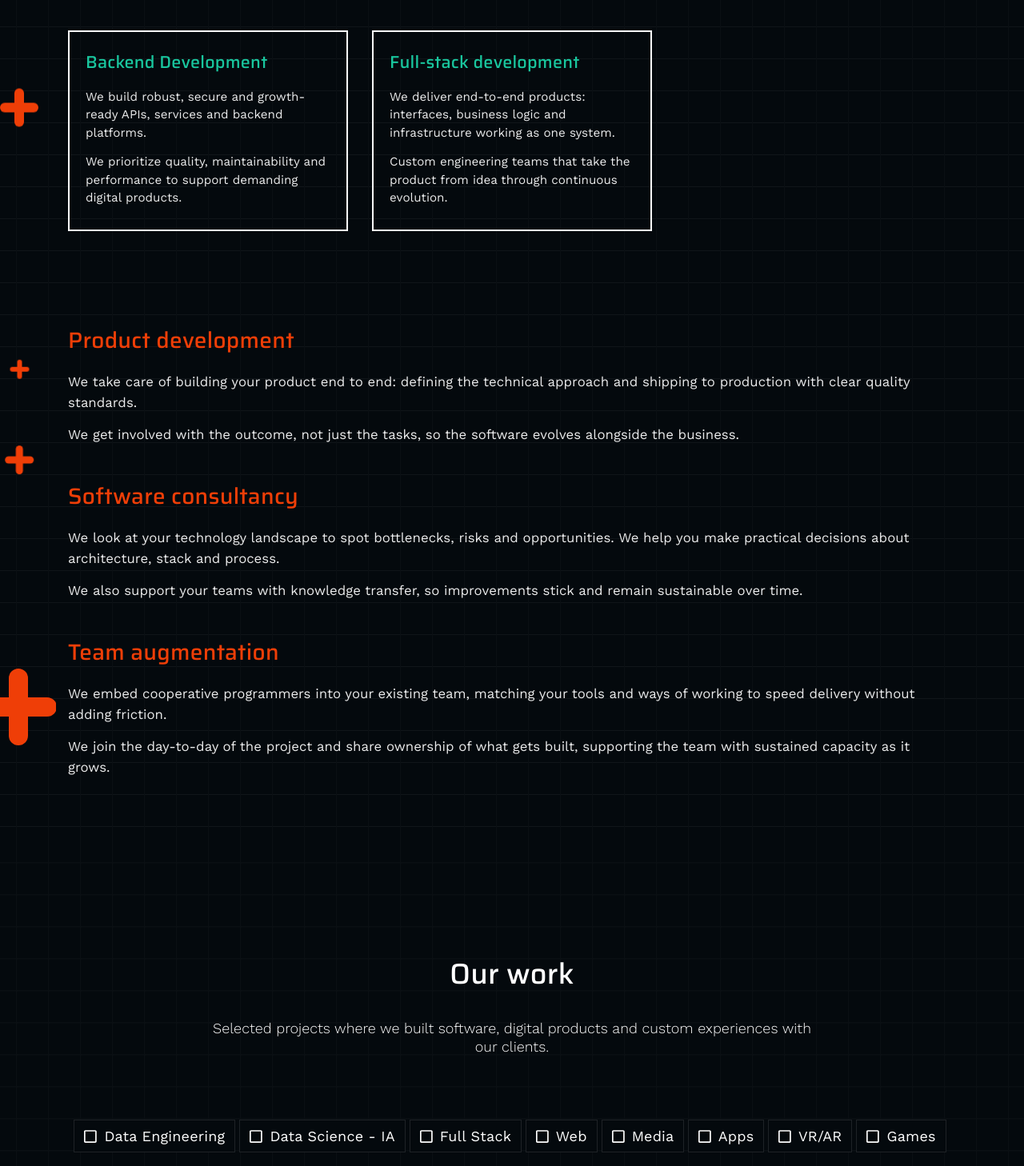
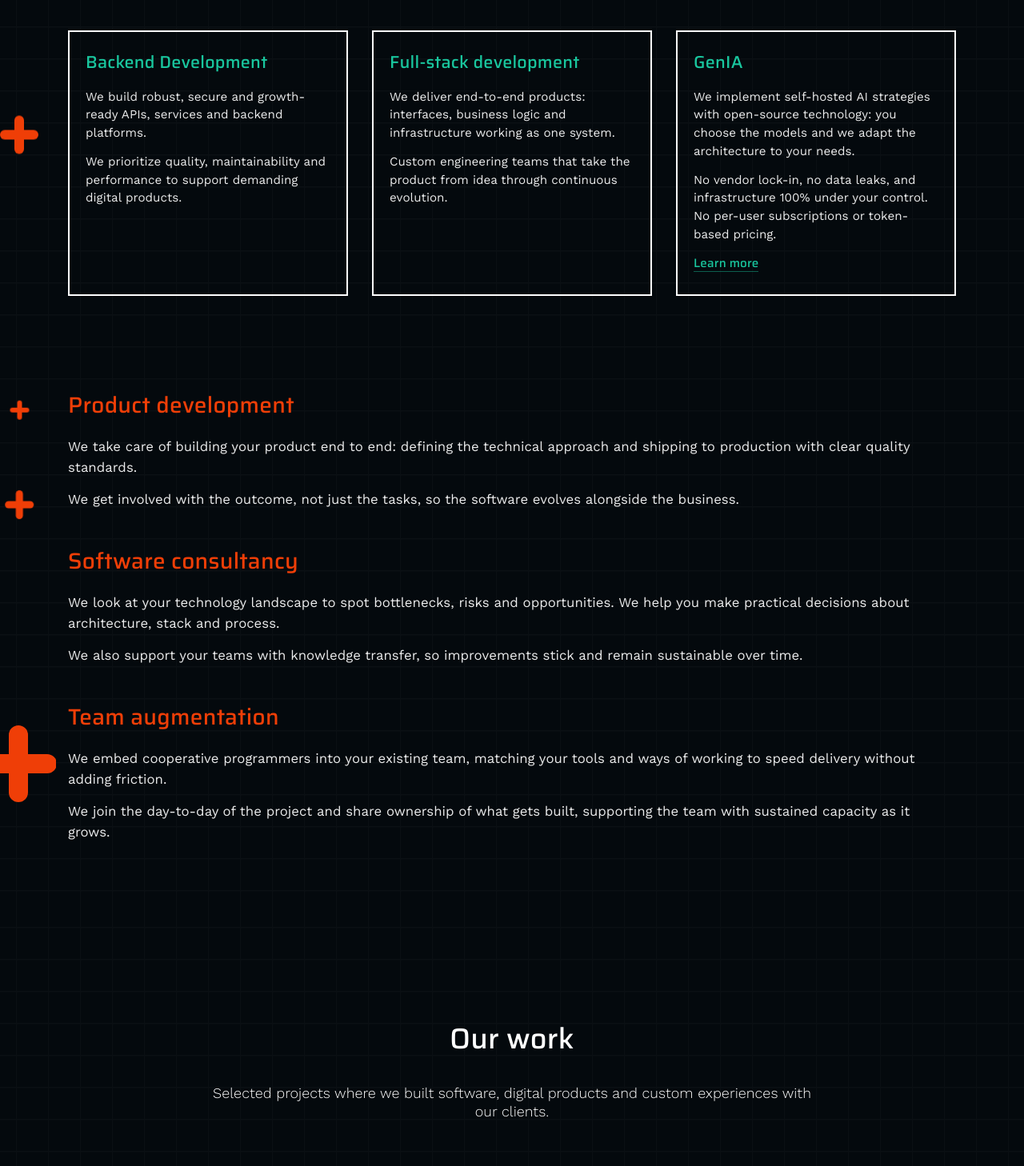
Before and after one commit to nayracoop/nayra-web, a Vue app: page /en in a window 1280 px wide. Shown: the part 2052-3510 px from the top of the page at 80% size. Built offline with nearby package versions, Linux system fonts and the light colour scheme.

Commit message:
Refactor portfolio

```diff
--- a/src/assets/scss/main.scss
+++ b/src/assets/scss/main.scss
@@ -726,8 +726,26 @@ h2 {
     opacity: 0.92;
 }
 
-.services .service-card p:last-child {
+.services .service-card p:last-of-type {
     margin-bottom: 0;
+}
+
+.services .service-link {
+    display: inline-block;
+    margin-top: 1em;
+    font-family: $heading-font;
+    font-size: 0.95em;
+    font-weight: 500;
+    letter-spacing: 0.01em;
+    color: $secondary-color;
+    border-bottom: 1px solid rgba(25, 198, 158, 0.45);
+    text-decoration: none;
+    transition: color 150ms ease-in-out, border-color 150ms ease-in-out;
+}
+
+.services .service-link:hover {
+    color: $primary-color;
+    border-bottom-color: $primary-color;
 }
 
 .services .engagement-models {
@@ -1438,20 +1456,43 @@ footer p span {
     display: block;
 }
 
-footer .facttic-logo,
-footer .patio-logo {
-    width: auto;
-    height: auto;
+footer .memberships {
+    text-align: center;
+}
+
+footer .memberships > span {
+    display: block;
+}
+
+footer .memberships .membership-logo {
+    display: inline-block;
     vertical-align: middle;
-}
-
-footer .facttic-logo {
-    max-height: 42px;
-}
-
-footer .patio-logo {
-    max-height: 42px;
-    margin-left: 3.5em;
+    color: $light-color;
+    fill: currentColor;
+    transition: color 200ms ease-in-out;
+    margin-top: 1.5em;
+}
+
+footer .memberships .membership-logo svg {
+    display: block;
+    width: auto !important;
+    fill: currentColor;
+}
+
+footer .memberships .facttic-logo {
+    margin-right: 2.5em;
+}
+
+footer .memberships .facttic-logo svg {
+    height: 38px;
+}
+
+footer .memberships .patio-logo svg {
+    height: 28px;
+}
+
+footer .memberships .membership-logo:hover {
+    color: $primary-color;
 }
 
 footer .data {
--- a/src/components/Portfolio.vue
+++ b/src/components/Portfolio.vue
@@ -21,7 +21,7 @@
               :projectURL="item.url"
               :sliderId="index"
               :role="item.role"
-              :description="item.description"
+              :description="projectDescription(item)"
               :technologies="item.technologies"
             />
           </b-col>
@@ -52,6 +52,7 @@ export default {
   data () {
     return {
       categories: {},
+      otherTags: ['web', 'media', 'apps', 'vr/ar', 'games', 'art', 'e-commerce', 'others'],
       portfolio: [
         {
           title: 'Betterez',
@@ -63,9 +64,7 @@ export default {
           title: 'Universidad de San Andrés',
           gallery: [ 'udesa-1.jpg' ],
           role: 'Data Engineer / Data Architect',
-          description: [
-            'Implementación de un data hub universitario para agilizar el reporting y optimizar la gestión de datos.'
-          ],
+          projectKey: 'udesa',
           technologies: [ 'Apache Airflow', 'Airbyte', 'PostgreSQL' ],
           tags: [ 'ingenieria de datos' ]
         },
@@ -73,9 +72,7 @@ export default {
           title: 'The Mad Fox',
           gallery: [ 'madfox-1.jpg' ],
           role: 'Data Scientist / Machine Learning Engineer',
-          description: [
-            'Chatbot y agente con OpenAI para asistir estudiantes y revisar lecciones, con respuestas personalizadas y sugerencias de corrección según nivel de riesgo.'
-          ],
+          projectKey: 'madfox',
           technologies: [ 'OpenAI API', 'Regex', 'JSON' ],
           tags: [ 'data science - ia' ]
         },
@@ -83,9 +80,7 @@ export default {
           title: 'The Maker Group',
           gallery: [ 'makergroup-1.jpg' ],
           role: 'Data Scientist',
-          description: [
-            'Consultoría y capacitación en negociación: soluciones a medida para potenciar equipos y mejorar la rentabilidad.'
-          ],
+          projectKey: 'makergroup',
           technologies: [ 'Power BI', 'Azure Data Factory', 'Snowflake', 'CPG', 'Walmart Luminate', 'Nielsen' ],
           tags: [ 'data science - ia' ]
         },
@@ -290,20 +285,28 @@ export default {
     filteredPortfolio () {
       if (!this.filtered) return [...this.portfolio]
       return this.portfolio.filter(item => {
-        return item.tags.reduce((current, item) => (current || this.categories[item]), false)
+        return item.tags.some(tag => {
+          if (this.categories[tag]) return true
+          if (this.categories.others && this.otherTags.includes(tag)) return true
+          return false
+        })
       })
     }
   },
   methods: {
     showMore () {
       this.page++
+    },
+    projectDescription (item) {
+      if (!item.projectKey) return item.description || []
+      const locale = this.$i18n.locale
+      const pack = this.$i18n.messages[locale] || this.$i18n.messages.es
+      const project = (((pack.portfolio || {}).projects || {})[item.projectKey]) || {}
+      return project.description || []
     }
   },
   mounted () {
-    const preferred = ['ingenieria de datos', 'data science - ia']
-    const fromProjects = [...(new Set(this.portfolio.map(item => item.tags.join('|')).join('|').split('|')))]
-      .filter(tag => tag && tag !== 'art' && tag !== 'e-commerce' && !preferred.includes(tag))
-    const ordered = [...preferred, ...fromProjects]
+    const ordered = ['software', 'ingenieria de datos', 'data science - ia', 'others']
     this.categories = ordered.reduce((current, item) => {
       current[item] = false
       return current
--- a/src/components/Services.vue
+++ b/src/components/Services.vue
@@ -22,6 +22,13 @@
               <p v-for="(paragraph, pIndex) in item.content" :key="pIndex">
                 {{ paragraph }}
               </p>
+              <a
+                v-if="item.url"
+                :href="item.url"
+                class="service-link"
+                target="_blank"
+                rel="noopener noreferrer"
+              >{{ $t('Learn more') }}</a>
             </div>
           </article>
         </b-col>
--- a/src/translations/en.json
+++ b/src/translations/en.json
@@ -48,6 +48,14 @@
           "We deliver end-to-end products: interfaces, business logic and infrastructure working as one system.",
           "Custom engineering teams that take the product from idea through continuous evolution."
         ]
+      },
+      {
+        "title": "GenIA",
+        "url": "https://genia.coop/",
+        "content": [
+          "We implement self-hosted AI strategies with open-source technology: you choose the models and we adapt the architecture to your needs.",
+          "No vendor lock-in, no data leaks, and infrastructure 100% under your control. No per-user subscriptions or token-based pricing."
+        ]
       }
     ],
     "models": [
@@ -76,7 +84,24 @@
   },
   "portfolio": {
     "title": "Our work",
-    "content": "Selected projects where we built software, digital products and custom experiences with our clients."
+    "content": "Selected projects where we built software, digital products and custom experiences with our clients.",
+    "projects": {
+      "udesa": {
+        "description": [
+          "Implementation of a university data hub to streamline reporting and optimize data management."
+        ]
+      },
+      "madfox": {
+        "description": [
+          "OpenAI chatbot and agent to support students and review lessons, with personalized responses and correction suggestions based on risk level."
+        ]
+      },
+      "makergroup": {
+        "description": [
+          "Negotiation consulting and training: custom solutions to strengthen teams and improve profitability."
+        ]
+      }
+    }
   },
   "contact": {
     "title": "Get in touch",
@@ -101,7 +126,7 @@
   },
   "companyShortAddress": "Caseros, Buenos Aires",
   "companyAddress": "Perdiguero 2074, Caseros, Buenos Aires",
-  "companyLegalName": "Cooperativa de trabajo Crear Arte y Tecnología LTDA",
+  "companyLegalName": "COOPERATIVA DE TRABAJO NAYRA LIMITADA",
   "CUIT": "30-71460053-9",
   "URL": "URL",
   "urlName": "nayra.coop",
@@ -113,5 +138,6 @@
   "Software": "Full Stack",
   "Ingenieria de datos": "Data Engineering",
   "Data science - ia": "Data Science - IA",
-  "Technologies used": "Technologies used:"
+  "Technologies used": "Technologies used:",
+  "Learn more": "Learn more"
 }
--- a/src/translations/es.json
+++ b/src/translations/es.json
@@ -48,6 +48,14 @@
           "Entregamos productos de punta a punta: interfaces, lógica de negocio e infraestructura trabajando como un solo sistema.",
           "Equipos de programación a medida que acompañan el producto desde la idea hasta la evolución continua."
         ]
+      },
+      {
+        "title": "GenIA",
+        "url": "https://genia.coop/",
+        "content": [
+          "Implementamos estrategias de inteligencia artificial autoalojada con tecnología open source: vos elegís los modelos y adaptamos la arquitectura a tus necesidades.",
+          "Sin dependencia de proveedores, sin filtraciones de datos y con infraestructura 100% bajo tu control. Sin suscripciones por usuario ni costos por token."
+        ]
       }
     ],
     "models": [
@@ -76,7 +84,24 @@
   },
   "portfolio": {
     "title": "Nuestro trabajo",
-    "content": "Proyectos destacados en los que construimos software, productos digitales y experiencias a medida junto a nuestros clientes."
+    "content": "Proyectos destacados en los que construimos software, productos digitales y experiencias a medida junto a nuestros clientes.",
+    "projects": {
+      "udesa": {
+        "description": [
+          "Implementación de un data hub universitario para agilizar el reporting y optimizar la gestión de datos."
+        ]
+      },
+      "madfox": {
+        "description": [
+          "Chatbot y agente con OpenAI para asistir estudiantes y revisar lecciones, con respuestas personalizadas y sugerencias de corrección según nivel de riesgo."
+        ]
+      },
+      "makergroup": {
+        "description": [
+          "Consultoría y capacitación en negociación: soluciones a medida para potenciar equipos y mejorar la rentabilidad."
+        ]
+      }
+    }
   },
   "contact": {
     "title": "Contactanos",
@@ -101,7 +126,7 @@
   },
   "companyShortAddress": "Caseros, Provincia de Buenos Aires",
   "companyAddress": "Perdiguero 2074, Caseros, Provincia de Buenos Aires",
-  "companyLegalName": "Cooperativa de trabajo Crear Arte y Tecnología LTDA",
+  "companyLegalName": "COOPERATIVA DE TRABAJO NAYRA LIMITADA",
   "CUIT": "30-71460053-9",
   "Data fiscal": "Data fiscal",
   "URL": "URL",
@@ -134,6 +159,7 @@
   "Ingenieria de datos": "Ingeniería de Datos",
   "Data science - ia": "Data Science - IA",
   "Technologies used": "Tecnologías:",
+  "Learn more": "Conocé más",
   "Message sent. Thank you!": "Mensaje enviado. ¡Muchas gracias!",
   "An error occurred while trying to send your message.": "Ocurrió un error al intentar enviar su mensaje.",
   "Error sending message": "Error al enviar el mensaje",
```
Also changed, not shown: src/components/Footer.vue (+23 -6 lines), src/assets/img/patio.png (deleted).
